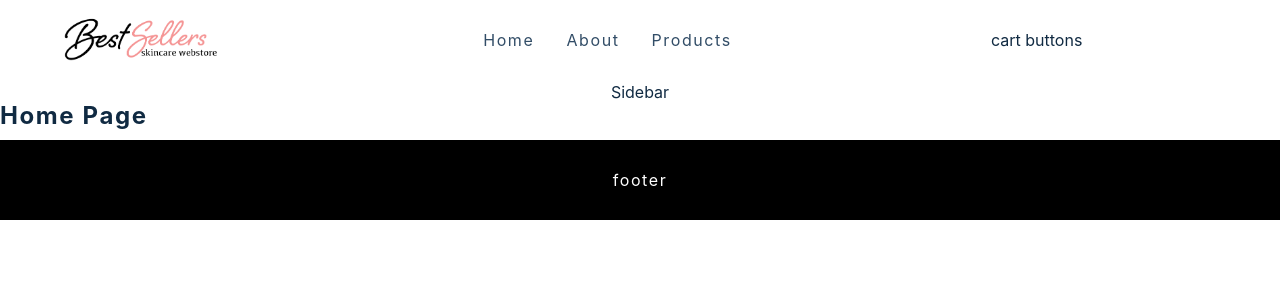
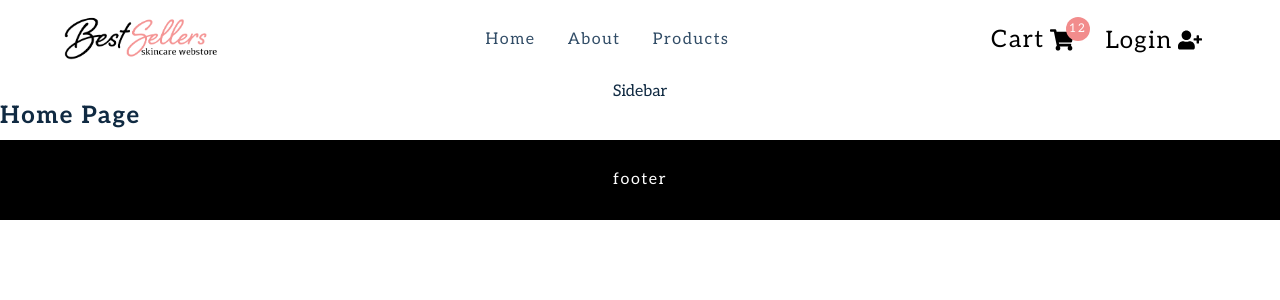
Before and after one commit to kate-mills/best-sellers, a React (Create React App) app: page / in a window 1280 px wide. Shown: the top 300 px of the page. Built offline with nearby package versions, Linux system fonts and the light colour scheme.

Commit message:
CartButtons

```diff
--- a/public/index.html
+++ b/public/index.html
@@ -25,6 +25,9 @@
       Learn how to configure a non-root public URL by running `npm run build`.
     -->
     <title>Best Sellers - Skincare Webstore</title>
+
+    <link rel="preconnect" href="https://fonts.gstatic.com">
+    <link href="https://fonts.googleapis.com/css2?family=Aleo:wght@300;400;700&display=swap" rel="stylesheet">
   </head>
   <body>
     <noscript>You need to enable JavaScript to run this app.</noscript>
@@ -39,5 +42,6 @@
       To begin the development, run `npm start` or `yarn start`.
       To create a production bundle, use `npm run build` or `yarn build`.
     -->
+
   </body>
 </html>
--- a/src/components/CartButtons.js
+++ b/src/components/CartButtons.js
@@ -1,6 +1,7 @@
 import React from 'react'
-//import { FaShoppingCart, FaUserMinus, FaUserPlus } from 'react-icons/fa'
-//import { Link } from 'react-router-dom'
+import { FaShoppingCart, FaUserPlus} from 'react-icons/fa'
+//import { FaShoppingCart, FaUserPlus, FaUserMinus} from 'react-icons/fa'
+import { Link } from 'react-router-dom'
 import styled from 'styled-components'
 //import { useProductsContext } from '../context/products_context'
 //import { useCartContext } from '../context/cart_context'
@@ -8,8 +9,21 @@ import styled from 'styled-components'
 
 const CartButtons = () => {
   return(
-    <Wrapper>
-      cart buttons
+    <Wrapper className="cart-btn-wrapper">
+
+      {/* Shopping Cart*/}
+      <Link to="/cart" className='cart-btn'>Cart
+        <span className="cart-container">
+          <FaShoppingCart/>
+          <span className='cart-value'>12</span>
+        </span>
+      </Link>
+
+      {/* Login/Logout */}
+      <button type="button" className="auth-btn">
+        Login<FaUserPlus/>
+      </button>
+
     </Wrapper>
   )
 }
@@ -21,10 +35,9 @@ const Wrapper = styled.div`
   width: 225px;
 
   .cart-btn {
-    color: var(--clr-grey-1);
+    color: var(--clr-black);
     font-size: 1.5rem;
     letter-spacing: var(--spacing);
-    color: var(--clr-grey-1);
     display: flex;
 
     align-items: center;
@@ -60,7 +73,7 @@ const Wrapper = styled.div`
     border-color: transparent;
     font-size: 1.5rem;
     cursor: pointer;
-    color: var(--clr-grey-1);
+    color: var(--clr-black);
     letter-spacing: var(--spacing);
     svg {
       margin-left: 5px;
--- a/src/index.css
+++ b/src/index.css
@@ -56,10 +56,12 @@ Global Styles
   margin: 0;
   padding: 0;
   box-sizing: border-box;
+  font-family: 'Aleo', serif;
 }
 body {
-  font-family: -apple-system, BlinkMacSystemFont, 'Segoe UI', Roboto, Oxygen,
-    Ubuntu, Cantarell, 'Open Sans', 'Helvetica Neue', sans-serif;
+  font-family: 'Aleo', serif;
+  /*font-family: -apple-system, BlinkMacSystemFont, 'Segoe UI', Roboto, Oxygen,
+    Ubuntu, Cantarell, 'Open Sans', 'Helvetica Neue', sans-serif;*/
   background: var(--clr-white);
   color: var(--clr-grey-1);
   line-height: 1.5;
```
